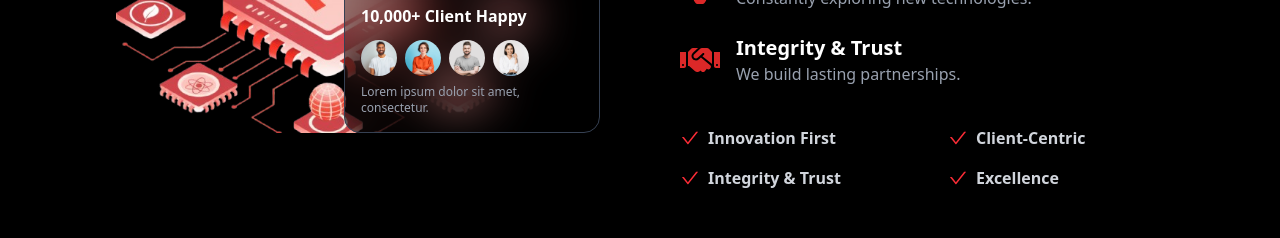
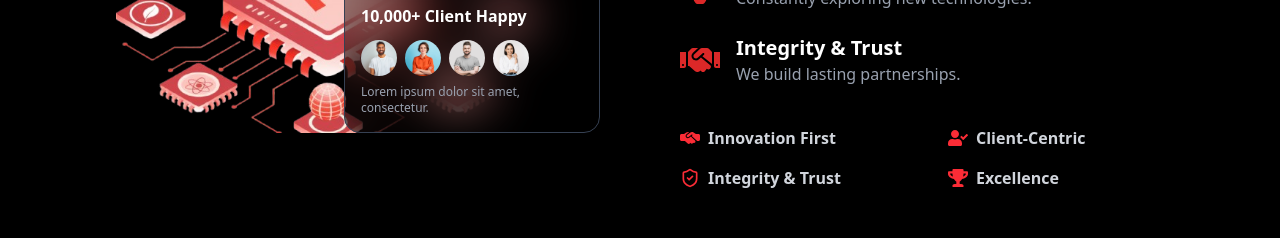
Before and after one commit to Laiba60/Xpertiverse-Website, a React (Vite) app: page / in a window 1280 px wide. Shown: the part 1340-1578 px from the top of the page. Built offline with nearby package versions, Linux system fonts and the light colour scheme.

Commit message:
Give the best color to the headings

```diff
--- a/src/components/AboutUs.jsx
+++ b/src/components/AboutUs.jsx
@@ -1,8 +1,11 @@
 import React, { useRef } from "react";
 import { FaLightbulb, FaHandshake } from "react-icons/fa";
+import { FaHandshakeSimple } from "react-icons/fa6";
+import { FaUserCheck } from "react-icons/fa";
+import { LuShieldCheck } from "react-icons/lu";
+import { FaTrophy } from "react-icons/fa";
 import { useNavigate } from "react-router-dom";
 import { motion, useInView } from "framer-motion";
-import { AiOutlineCheck } from "react-icons/ai";
 import Aiimg from "../assets/images/about1.png";
 import Aboutus from "../assets/images/about2.png";
 import HappyClient from "../assets/images/team1.jpg";
@@ -93,19 +96,19 @@ const CombinedAboutInnovation = () => {
           </div>
           <div className="grid grid-cols-2 gap-4 text-gray-300 pt-2">
             <div className="flex items-center gap-2 font-semibold">
-              <AiOutlineCheck className="text-red-500 text-xl" />
+              <FaHandshakeSimple className="text-red-500 text-xl" />
               Innovation First
             </div>
             <div className="flex items-center gap-2 font-semibold">
-              <AiOutlineCheck className="text-red-500 text-xl" />
+              <FaUserCheck className="text-red-500 text-xl" />
               Client-Centric
             </div>
             <div className="flex items-center gap-2 font-semibold">
-              <AiOutlineCheck className="text-red-500 text-xl" />
+              <LuShieldCheck className="text-red-500 text-xl" />
               Integrity & Trust
             </div>
             <div className="flex items-center gap-2 font-semibold">
-              <AiOutlineCheck className="text-red-500 text-xl" />
+              <FaTrophy className="text-red-500 text-xl" />
               Excellence
             </div>
           </div>
--- a/src/utils/constants/projectsdata.js
+++ b/src/utils/constants/projectsdata.js
@@ -2,7 +2,7 @@ import techno1 from "../../assets/images/techno1.jpeg";
 import techno2 from "../../assets/images/techno2.jpg";
 import tech3 from "../../assets/images/tech3.jpeg";
 import tech4 from "../../assets/images/Launching.jfif";
-import techno1_alt from "../../assets/images/DigitalTransformation.jpg"; // example for gallery
+import techno1_alt from "../../assets/images/DigitalTransformation.jpg";
 import techno2_alt from "../../assets/images/Cybersecurity.jpg";
 
 export const projectsData = [
```
